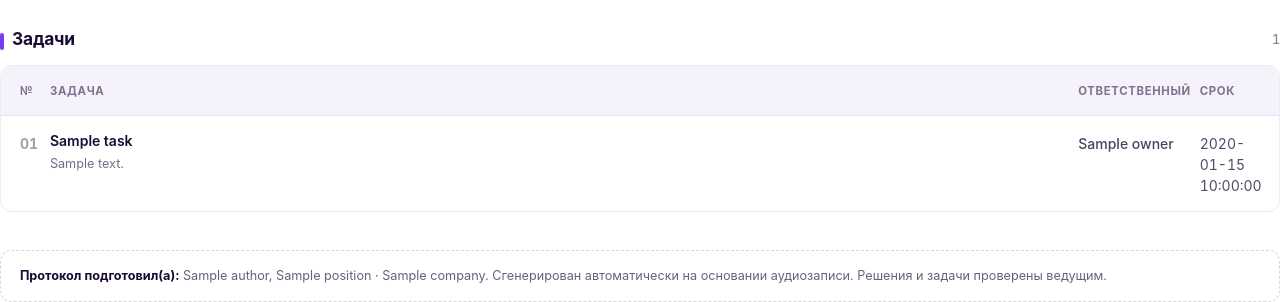
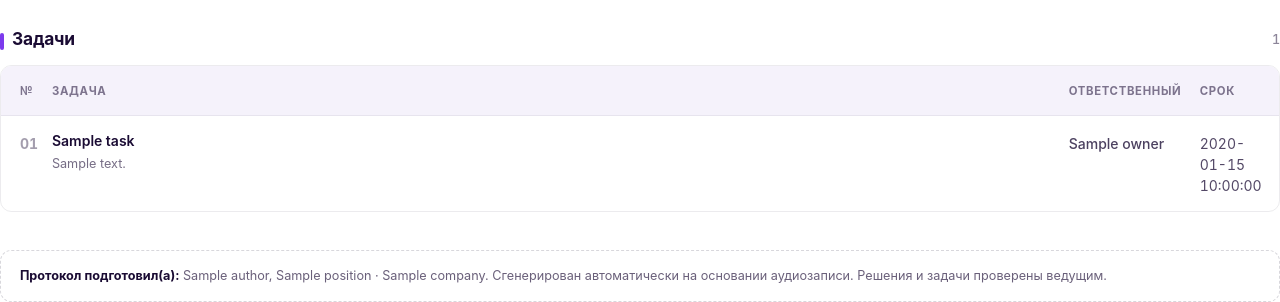
Before and after one commit to rshatskiy/brifia_backend, a Python web app: template app/templates/protocol_pdf.html in a window 1280 px wide. Shown: the part 870-1172 px from the top of the page. Run offline with Jinja, Linux system fonts and the light colour scheme; the template is opened without the code that fills it: most values are stand-ins (such as "Sample title", 1, 10 or a date in 2020).

Commit message:
fix(exports): widen owner col back to 32mm so ОТВЕТСТВЕННЫЙ fits
Co-Authored-By: Claude Opus 4.7 (1M context) <noreply@anthropic.com>

```diff
--- a/app/templates/protocol_pdf.html
+++ b/app/templates/protocol_pdf.html
@@ -310,8 +310,8 @@
   }
   .tasks .tr {
     display: grid;
-    grid-template-columns: 22px 1fr 30mm 16mm;
-    gap: 8px;
+    grid-template-columns: 22px 1fr 32mm 16mm;
+    gap: 10px;
     padding: 4mm 5mm;
     align-items: start;
     font-size: 10.5pt;
```
